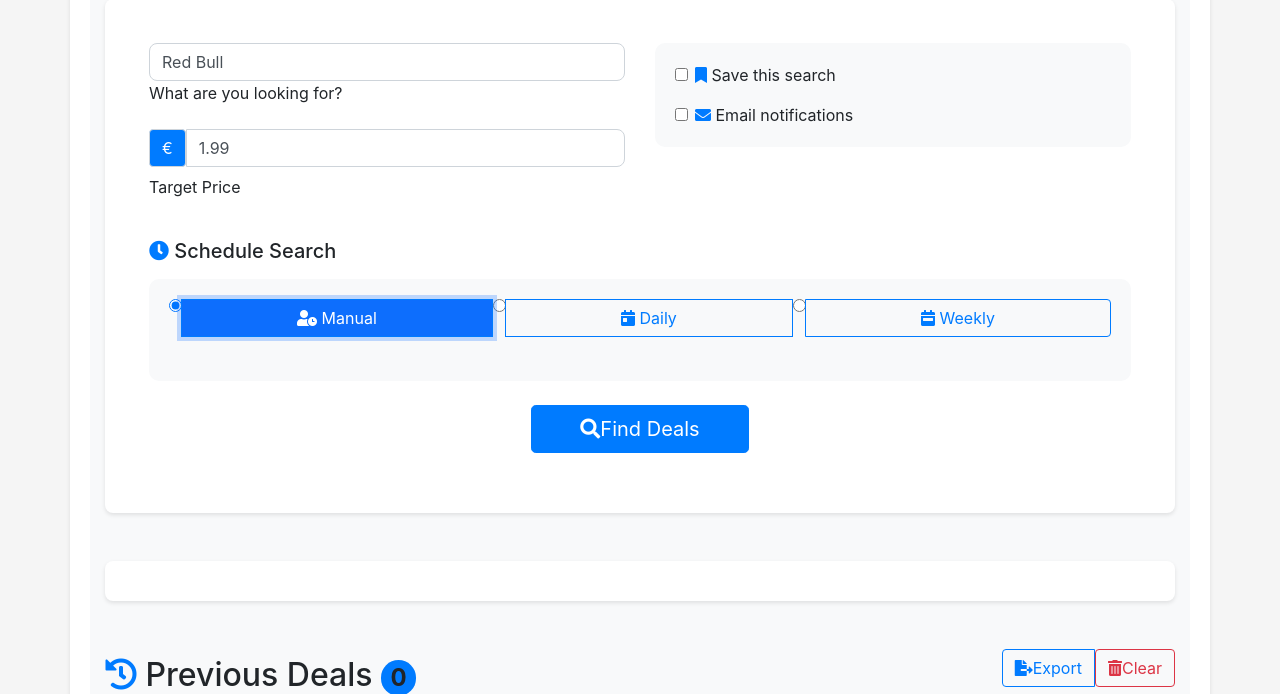
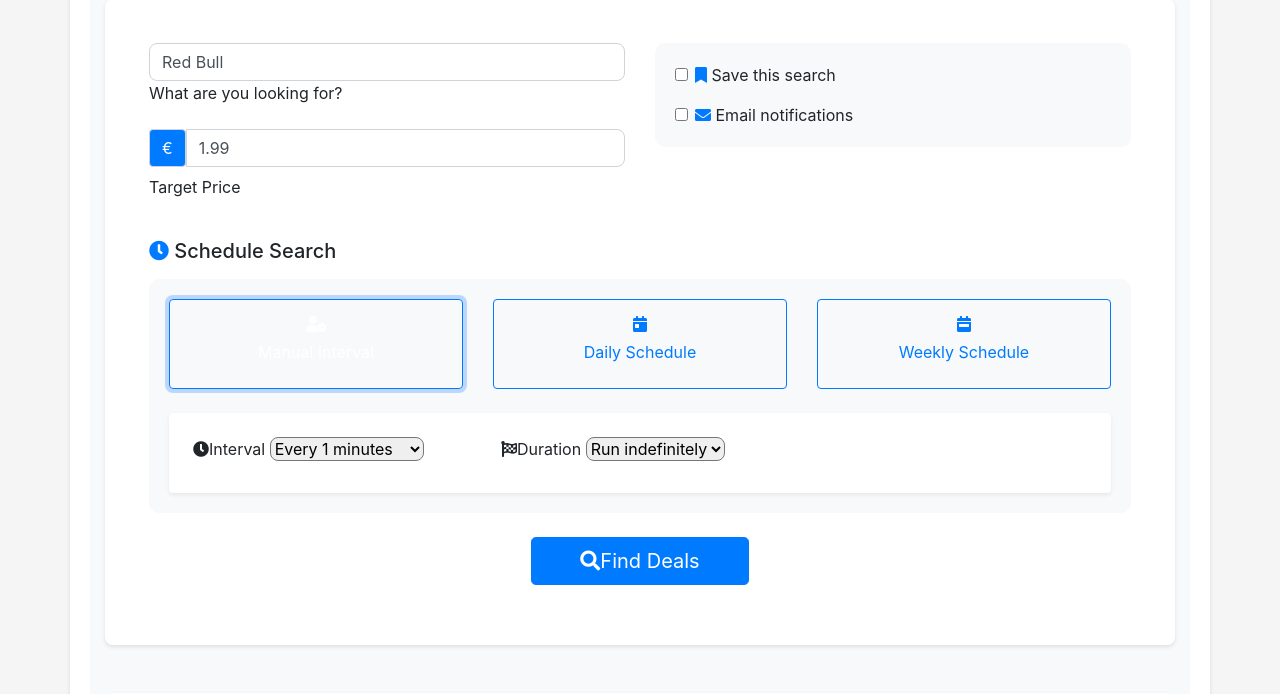
Before and after one commit to SteffenNeumann/FindmyPrize_Vercel, a Flask app: page / in a window 1280 px wide, after a click on "Manual Interval". Shown: the part 447-1141 px from the top of the page. Run offline with Flask 3, Linux system fonts and the light colour scheme; a user stored in the database is signed in; some libraries are stand-ins or nearby versions.

Commit message:
new layout but schedule not work

```diff
--- a/website/models.py
+++ b/website/models.py
@@ -51,6 +51,7 @@
 
 class ScraperSchedule(db.Model):
     id = db.Column(db.Integer, primary_key=True)
+    duration = db.Column(db.Integer)  # Duration in minutes
     user_id = db.Column(db.Integer, db.ForeignKey('user.id'))
     interval = db.Column(db.Integer)  # minutes between runs
     active = db.Column(db.Boolean, default=True)
@@ -65,6 +66,7 @@
 
 class SavedSearch(db.Model):
     id = db.Column(db.Integer, primary_key=True)
+    duration = db.Column(db.Integer)  # Duration in minutes
     user_id = db.Column(db.Integer, db.ForeignKey('user.id'))
     product = db.Column(db.String(200))
     target_price = db.Column(db.Float)
--- a/website/static/style.css
+++ b/website/static/style.css
@@ -81,3 +81,14 @@
 .btn-group {
     align-items:flex-start;
 }
+.btn-check {
+    appearance: none;
+    -webkit-appearance: none;
+    position: absolute;
+    opacity: 0;
+}
+
+.btn-check:checked + .btn {
+    background-color: var(--bs-primary);
+    color: white;
+}
--- a/website/templates/home.html
+++ b/website/templates/home.html
@@ -52,90 +52,95 @@
                             </div>
                         </div>
                     </div>
-
                     <!-- Schedule Section -->
                     <div class="schedule-section mt-4">
                         <h5 class="mb-3"><i class="fas fa-clock text-primary"></i> Schedule Search</h5>
                         <div class="card bg-light border-0">
                             <div class="card-body">
-                                <div class="btn-group w-100 mb-3" role="group">
-                                    <input type="radio" class="btn-check" name="scheduleType" id="manual" value="manual">
-                                    <label class="btn btn-outline-primary" for="manual">
-                                        <i class="fas fa-user-clock"></i> Manual
-                                    </label>
-                                    <input type="radio" class="btn-check" name="scheduleType" id="daily" value="daily">
-                                    <label class="btn btn-outline-primary" for="daily">
-                                        <i class="fas fa-calendar-day"></i> Daily
-                                    </label>
-                                    <input type="radio" class="btn-check" name="scheduleType" id="weekly" value="weekly">
-                                    <label class="btn btn-outline-primary" for="weekly">
-                                        <i class="fas fa-calendar-week"></i> Weekly
-                                    </label>
-                                </div>
+                               <!-- Modern Schedule Type Selector -->
+<div class="schedule-type-selector mb-4">
+    <div class="row g-3 list-unstyled">
+        <div class="col-md-4">
+            <input type="radio" class="btn-check" name="scheduleType" id="manual" value="manual">
+            <label class="btn btn-outline-primary w-100 h-100 py-3" for="manual">
+                <i class="fas fa-user-clock fs-4 d-block mb-2"></i>
+                Manual Interval
+            </label>
+        </div>
+        <div class="col-md-4">
+            <input type="radio" class="btn-check" name="scheduleType" id="daily" value="daily">
+            <label class="btn btn-outline-primary w-100 h-100 py-3" for="daily">
+                <i class="fas fa-calendar-day fs-4 d-block mb-2"></i>
+                Daily Schedule
+            </label>
+        </div>
+        <div class="col-md-4">
+            <input type="radio" class="btn-check" name="scheduleType" id="weekly" value="weekly">
+            <label class="btn btn-outline-primary w-100 h-100 py-3" for="weekly">
+                <i class="fas fa-calendar-week fs-4 d-block mb-2"></i>
+                Weekly Schedule
+            </label>
+        </div>
+    </div>
+</div>
 
-                                <!-- Schedule Options (keep existing options with improved styling) -->
+
                                 <!-- Manual Schedule Options -->
-                                <div id="manualOptions" class="schedule-options" style="display: none;">
-                                    <div class="d-flex flex-column gap-3">
-                                        <div class="form-group">
-                                            <label for="intervalValue" class="form-label fw-bold">
-                                                <i class="fas fa-clock me-2"></i>Repeat every:
+                                <div id="manualOptions" class="schedule-options bg-white p-4 rounded shadow-sm" style="display: none;">
+                                    <div class="row g-4">
+                                        <div class="col-md-4">
+                                            <label class="form-label fw-bold">
+                                                <i class="fas fa-clock me-2"></i>Interval
                                             </label>
-                                            <input type="number" class="form-control" id="intervalValue" name="intervalValue" min="1" value="1">
-                                        </div>
-
-                                        <div class="form-group">
-                                            <label for="intervalUnit" class="form-label fw-bold">
-                                                <i class="fas fa-hourglass-half me-2"></i>Time unit:
-                                            </label>
-                                            <select class="form-select" id="intervalUnit" name="intervalUnit">
-                                                <option value="5">5 minutes</option>
-                                                <option value="15">15 minutes</option>
-                                                <option value="30">30 minutes</option>
-                                                <option value="60">1 hour</option>
-                                                <option value="120">2 hours</option>
-                                                <option value="180">3 hours</option>
-                                                <option value="360">6 hours</option>
-                                                <option value="720">12 hours</option>
+                                            <select class="form-select form-select-lg" id="intervalUnit" name="intervalUnit">
+                                                <option value="1">Every 1 minutes</option>
+                                                <option value="15">Every 15 minutes</option>
+                                                <option value="30">Every 30 minutes</option>
+                                                <option value="60">Every hour</option>
+                                                <option value="120">Every 2 hours</option>
+                                                <option value="360">Every 6 hours</option>
                                             </select>
                                         </div>
-
-                                        <div class="form-group">
-                                            <label for="endTime" class="form-label fw-bold">
-                                                <i class="fas fa-flag-checkered me-2"></i>End after:
+                                        <div class="col-md-4">
+                                            <label class="form-label fw-bold">
+                                                <i class="fas fa-flag-checkered me-2"></i>Duration
                                             </label>
-                                            <select class="form-select" id="endTime" name="endTime">
-                                                <option value="never">Never</option>
-                                                <option value="24">24 hours</option>
-                                                <option value="48">48 hours</option>
-                                                <option value="72">72 hours</option>
-                                                <option value="168">1 week</option>
+                                            <select class="form-select form-select-lg" id="endTime" name="endTime">
+                                                <option value="never">Run indefinitely</option>
+                                                <option value="24">For 24 hours</option>
+                                                <option value="48">For 48 hours</option>
+                                                <option value="168">For 1 week</option>
                                             </select>
                                         </div>
                                     </div>
                                 </div>
 
                                 <!-- Daily Schedule Options -->
-                                <div id="dailyOptions" class="schedule-options" style="display: none;">
-                                    <input type="time" class="form-control" id="dailyTime" name="dailyTime">
+                                <div id="dailyOptions" class="schedule-options bg-white p-4 rounded shadow-sm" style="display: none;">
+                                    <label class="form-label fw-bold mb-3">
+                                        <i class="fas fa-clock me-2"></i>Select Time
+                                    </label>
+                                    <input type="time" class="form-control form-control-lg" id="dailyTime" name="dailyTime">
                                 </div>
 
                                 <!-- Weekly Schedule Options -->
-                                <div id="weeklyOptions" class="schedule-options" style="display: none;">
-                                    <div class="week-days-selector mb-3">
-                                        {% for day in ['Mon', 'Tue', 'Wed', 'Thu', 'Fri', 'Sat', 'Sun'] %}
-                                        <div class="form-check form-check-inline">
+                                <div id="weeklyOptions" class="schedule-options bg-white p-4 rounded shadow-sm" style="display: none;">
+                                    <label class="form-label fw-bold mb-3">
+                                        <i class="fas fa-calendar-week me-2"></i>Select Days & Time
+                                    </label>
+                                    <div class="week-days-selector mb-4">
+                                        <div class="d-flex gap-2 flex-wrap">
+                                            {% for day in ['Mon', 'Tue', 'Wed', 'Thu', 'Fri', 'Sat', 'Sun'] %}
                                             <input type="checkbox" class="btn-check" id="day{{ day }}" name="weekDays" value="{{ day }}">
-                                            <label class="btn btn-outline-secondary" for="day{{ day }}">{{ day }}</label>
+                                            <label class="btn btn-outline-primary px-4" for="day{{ day }}">{{ day }}</label>
+                                            {% endfor %}
                                         </div>
-                                        {% endfor %}
                                     </div>
-                                    <input type="time" class="form-control" id="weeklyTime" name="weeklyTime">
+                                    <input type="time" class="form-control form-control-lg" id="weeklyTime" name="weeklyTime">
                                 </div>
                             </div>
                         </div>
                     </div>
-
                     <div class="text-center mt-4">
                         <button type="submit" class="btn btn-primary btn-lg px-5">
                             <i class="fas fa-search me-2"></i>Find Deals
@@ -311,32 +316,20 @@
         {% endif %}
     });
 </script>
+<script>
+document.querySelectorAll('input[name="scheduleType"]').forEach(radio => {
+    radio.addEventListener('change', function() {
+        // Hide all schedule options first
+        document.querySelectorAll('.schedule-options').forEach(opt => {
+            opt.style.display = 'none';
+        });
 
-<script>
-    document.getElementById('scheduleType').addEventListener('change', function() {
-        const scheduleDetails = document.getElementById('scheduleDetails');
-        const dailyOptions = document.getElementById('dailyOptions');
-        const weeklyOptions = document.getElementById('weeklyOptions');
-
-        switch(this.value) {
-            case 'none':
-                scheduleDetails.style.display = 'none';
-                break;
-            case 'hourly':
-                scheduleDetails.style.display = 'none';
-                break;
-            case 'daily':
-                scheduleDetails.style.display = 'block';
-                dailyOptions.style.display = 'block';
-                weeklyOptions.style.display = 'none';
-                break;
-            case 'weekly':
-                scheduleDetails.style.display = 'block';
-                dailyOptions.style.display = 'none';
-                weeklyOptions.style.display = 'block';
-                break;
+        // Show the selected option
+        if (this.checked) {
+            document.getElementById(this.value + 'Options').style.display = 'block';
         }
     });
+});
 </script>
 
 {% endblock %}
```
Also changed, not shown: website/scheduler.py (+8 -0 lines), website/templates/scheduler_status.html (+18 -39 lines), instance/database.db.
